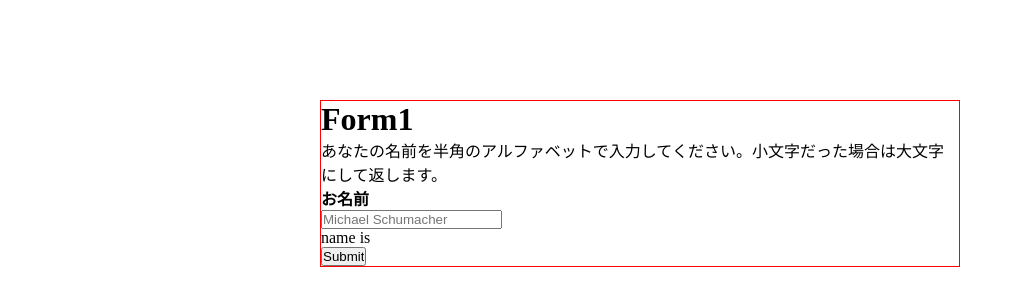
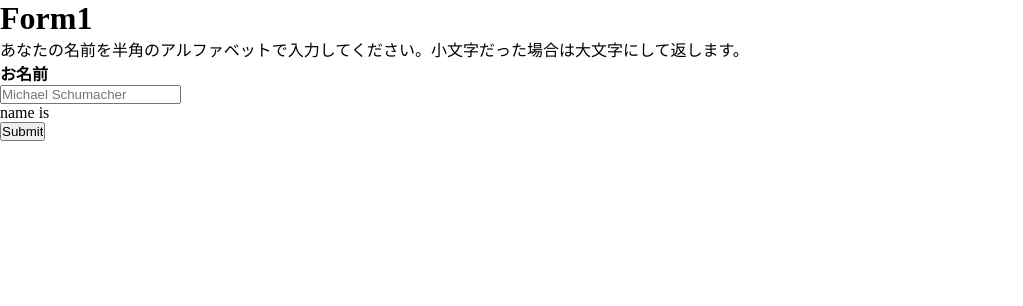
Before and after one commit to kento-yoshidu/myforms_frontend, a Next.js app: page /form2 in a window 1280 px wide. Shown: the top 306 px of the page, without its empty margins (0-1023 px from the left). Built offline with nearby package versions, Linux system fonts and the light colour scheme.

Commit message:
✨ Bugfix

```diff
--- a/pages/components/Layout.tsx
+++ b/components/Layout.tsx
@@ -1,4 +1,6 @@
-const Layout = ({ children }) => {
+import { ReactNode } from "react"
+
+const Layout = ({ children }: { children: ReactNode }) => {
   return (
     <div style={{ "border": "1px solid red ", "width": "50%", "margin": "100px auto" }}>
       {children}
--- a/pages/form1/FormInput.tsx
+++ b/pages/form1/FormInput.tsx
@@ -6,7 +6,7 @@ type Props = {
   name: string
 }
 
-const FormInput = (props) => {
+const FormInput = (props: any) => {
   const {label, onChange, id, ...inputProps} = props
 
   return (
--- a/pages/form1/index.tsx
+++ b/pages/form1/index.tsx
@@ -73,6 +73,7 @@ const Forms1 = () => {
       <form onSubmit={handleSubmit}>
         {inputs.map((input) => {
           return (
+            /* @ts-ignore */
             <FormInput key={input.id} {...input} value={values[input.name]} onChange={onChange} />
           )
         })}
--- a/pages/form2/index.tsx
+++ b/pages/form2/index.tsx
@@ -1,5 +1,4 @@
 import React, { useEffect, useState, useRef } from "react"
-import Layout from '../components/Layout'
 
 import Styles from "./style.module.css"
 
@@ -8,7 +7,7 @@ const Forms1 = () => {
   const [data, setData] = useState("")
   const [isInputValidate, setIsInputValidate] = useState(true)
 
-  const handleChange = (e) => {
+  const handleChange = (e: React.ChangeEvent<HTMLInputElement>) => {
     const temp = e.target.value
 
     setName(temp)
@@ -44,7 +43,7 @@ const Forms1 = () => {
   }
 
   return (
-    <Layout>
+    <>
       <h1>Form1</h1>
 
       <p>あなたの名前を半角のアルファベットで入力してください。小文字だった場合は大文字にして返します。</p>
@@ -79,7 +78,7 @@ const Forms1 = () => {
       {data && (
         <p>あなたの名前を大文字に変換しました！ {data}</p>
       )}
-    </Layout>
+    </>
   )
 }
 
```
Also changed, not shown: components/SearchForm.tsx (renamed from pages/components/SearchForm.tsx), pages/index.tsx (line endings or trailing spaces).
